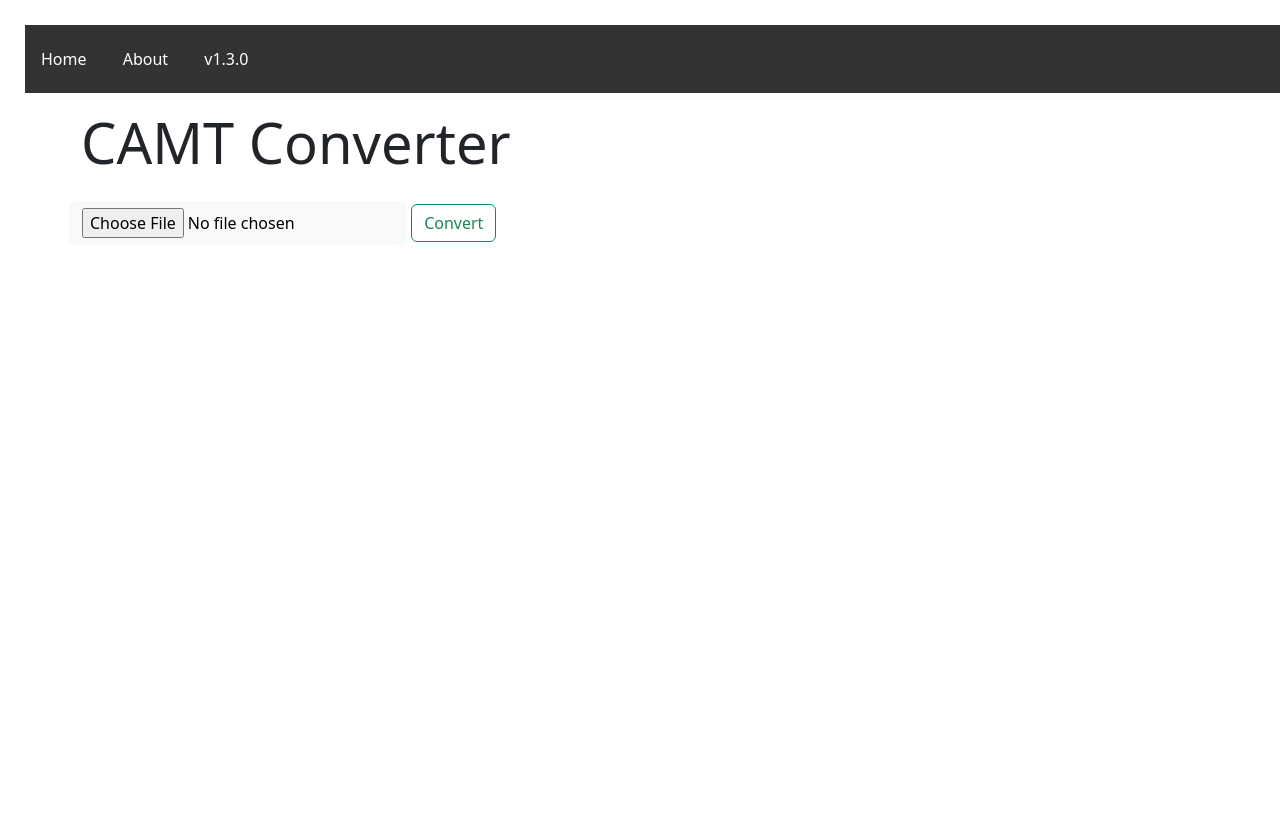
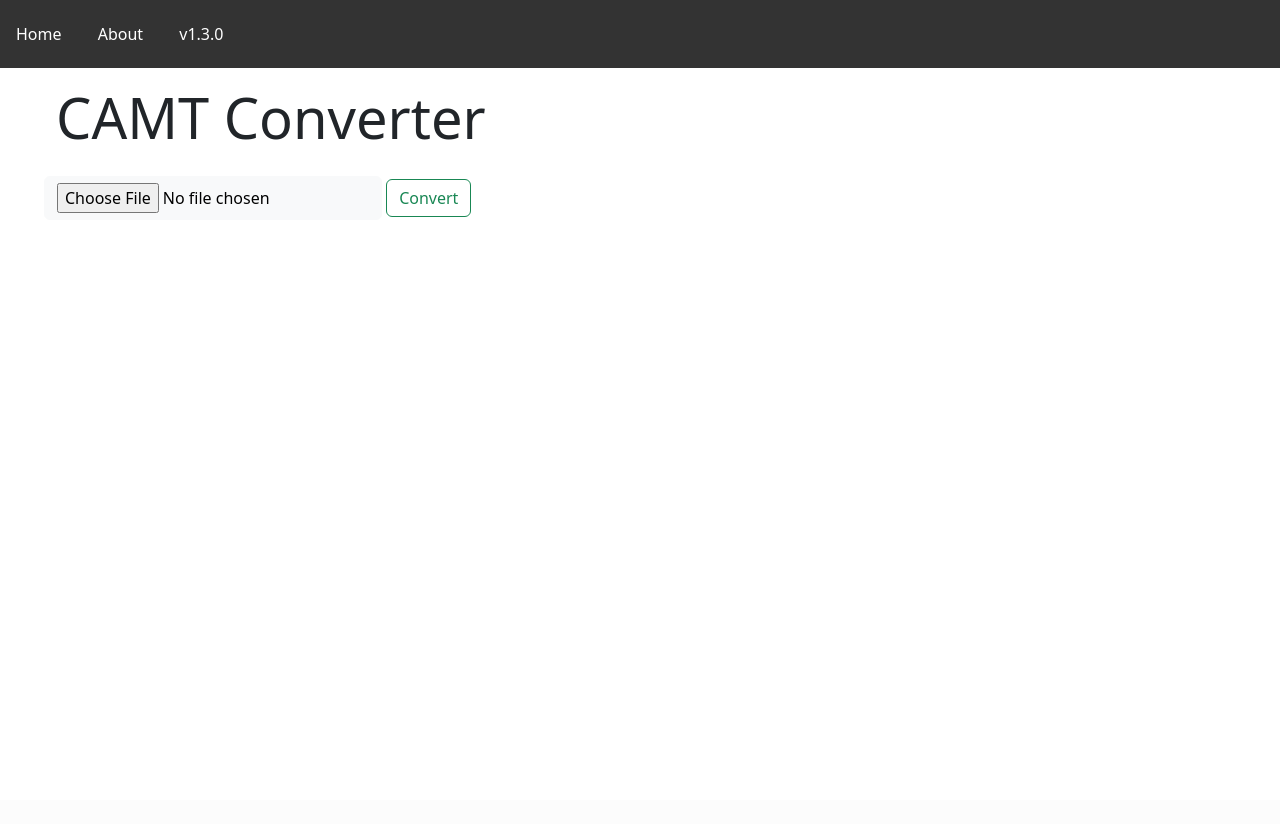
Before and after one commit to plumped/camt_converter_ISO20022_for_camt, a Flask app: page / in a window 1280 px wide; the page is wider, and only the part inside the window is pictured. Shown: the top 824 px of that part. After the commit the page ends 217 px from the top of that part, so only its background shows below. Run offline with Flask 2, Linux system fonts and the light colour scheme; some libraries are stand-ins or nearby versions.

Commit message:
Optimization and fixing smaller issues

```diff
--- a/src/static/style.css
+++ b/src/static/style.css
@@ -1,5 +1,4 @@
 html {
-  margin: 25px;
   width: 100%;
   height: 100%;
 }
```
